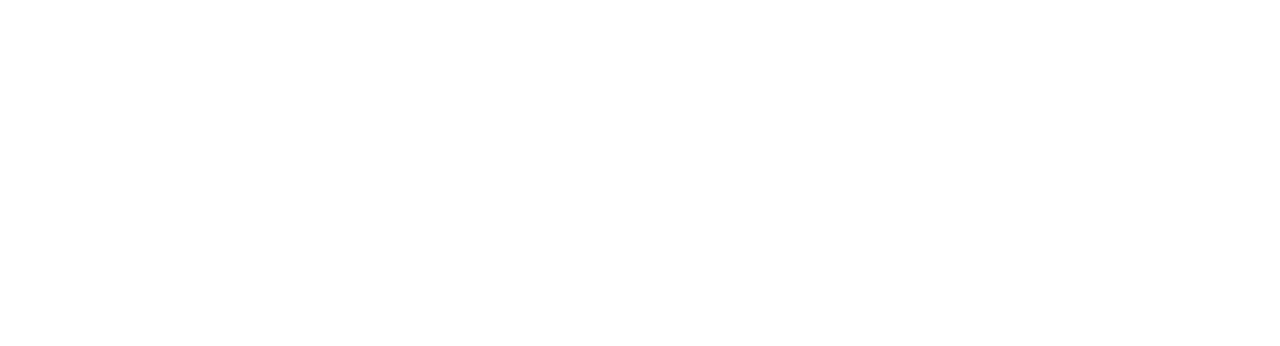
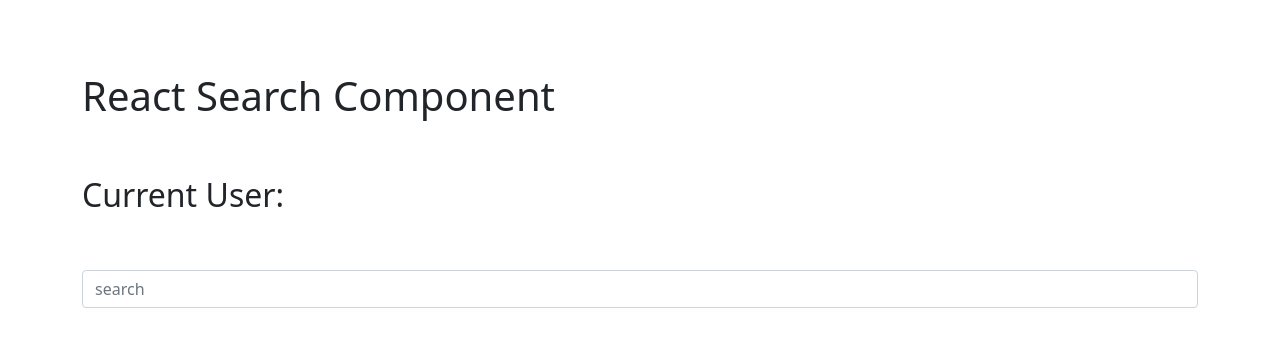
Before and after one commit to citysiva180/learningapp, a React (Create React App) app: page /search in a window 1280 px wide. Before the commit this address had no page. Shown: the top 346 px of the page. Built offline with nearby package versions, Linux system fonts and the light colour scheme; no server answers.

Commit message:
Completed learning Search Component

```diff
--- a/package.json
+++ b/package.json
@@ -9,6 +9,7 @@
     "axios": "^0.25.0",
     "bootstrap": "^5.1.3",
     "bootswatch": "^5.1.3",
+    "downshift": "^6.1.7",
     "formik": "^2.2.9",
     "react": "^17.0.2",
     "react-bootstrap": "^2.0.2",
--- a/src/App.js
+++ b/src/App.js
@@ -9,7 +9,7 @@ import InputBox from "./components/InputBox/InputBox";
 import Forms from "./components/Forms/Forms";
 import Paginations from "./components/Paginations/Paginations";
 import AddingNotifications from "./components/NotificationsWithToastify/AddingNotifications";
-
+import SearchComponents from "./components/SearchComponents/SearchComponents";
 function App() {
   return (
     <div className="container">
@@ -23,6 +23,7 @@ function App() {
           <Route path="/forms" element={<Forms />}></Route>
           <Route path="/pagination/:id" element={<Paginations />}></Route>
           <Route path="/toasts" element={<AddingNotifications />}></Route>
+          <Route path="/search" element={<SearchComponents />}></Route>
         </Routes>
       </Router>
     </div>
--- a/src/components/SearchComponents/SearchComponents.js
+++ b/src/components/SearchComponents/SearchComponents.js
@@ -0,0 +1,80 @@
+import React, { useState, useEffect } from "react";
+import { useCombobox } from "downshift";
+import { InputGroup, FormControl } from "react-bootstrap";
+import axios from "axios";
+function SearchComponents() {
+  const [inputItems, setInputItems] = useState([]);
+  const [users, setUsers] = useState([]);
+  const [singleUser, setSingleUser] = useState("");
+
+  useEffect(() => {
+    fetch("https://jsonplaceholder.typicode.com/users")
+      .then((response) => response.json())
+      .then((data) => setUsers(data));
+  }, []);
+
+  //So many nested elements there...
+  //useCombobox ==> onInputValueChange ==> setInputItems (custom) ==> users.filter(item =>  item.name.toLowerCase().startsWith(inputValue.toLowerCase())
+
+  const {
+    isOpen,
+    getMenuProps,
+    getInputProps,
+    getComboboxProps,
+    highlightedIndex,
+    getItemProps,
+  } = useCombobox({
+    items: inputItems,
+    onInputValueChange: ({ inputValue }) => {
+      setInputItems(
+        users.filter(
+          (item) => item.name.toLowerCase().startsWith(inputValue.toLowerCase()) //This is where the magic happens
+        )
+      );
+    },
+  });
+
+  return (
+    <div>
+      <br></br>
+      <br></br>
+      <br></br>
+      <h1>React Search Component</h1>
+      <br></br>
+      <br></br>
+      <h2>Current User: {singleUser}</h2>
+      <br></br>
+      <br></br>
+      <div {...getComboboxProps()}>
+        <FormControl
+          {...getInputProps()}
+          placeholder="search"
+          enterButton="search"
+          size="large"
+        />
+      </div>
+      <br></br>
+      <br></br>
+      <ul {...getMenuProps()}>
+        {isOpen &&
+          inputItems.map((item, index) => (
+            <span
+              key={item.id}
+              {...getItemProps({ item, index })}
+              onClick={() => setSingleUser(item.name)}
+            >
+              <li
+                style={
+                  highlightedIndex === index ? { background: "papayawhip" } : {}
+                }
+              >
+                <h4>{item.name}</h4>
+              </li>
+            </span>
+          ))}
+      </ul>
+    </div>
+  );
+}
+
+export default SearchComponents;
```
Also changed, not shown: src/components/NotificationsWithToastify/AddingNotifications.js (+1 -7 lines), 1 other file (tests, documents, lock files or other folders).
